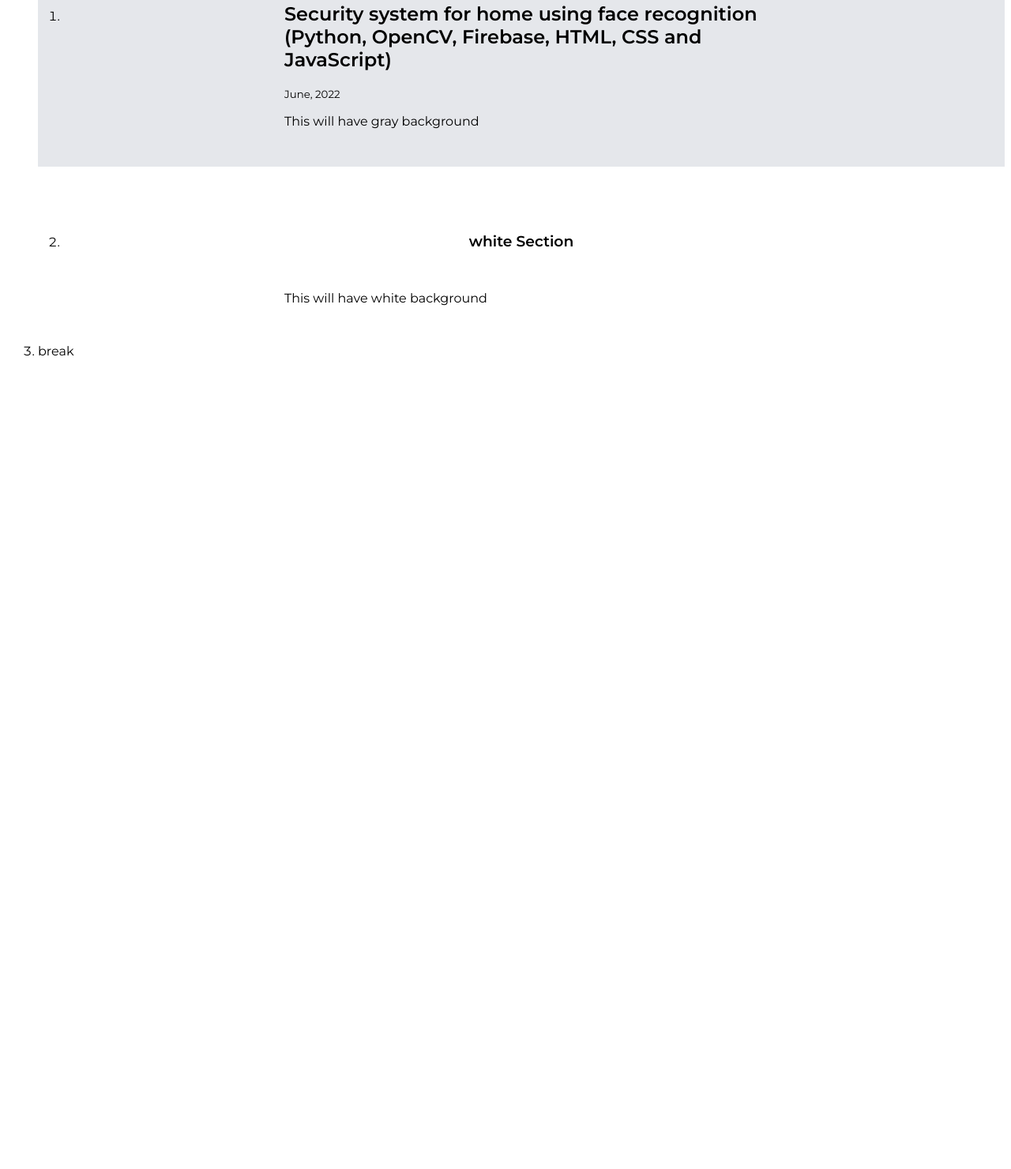
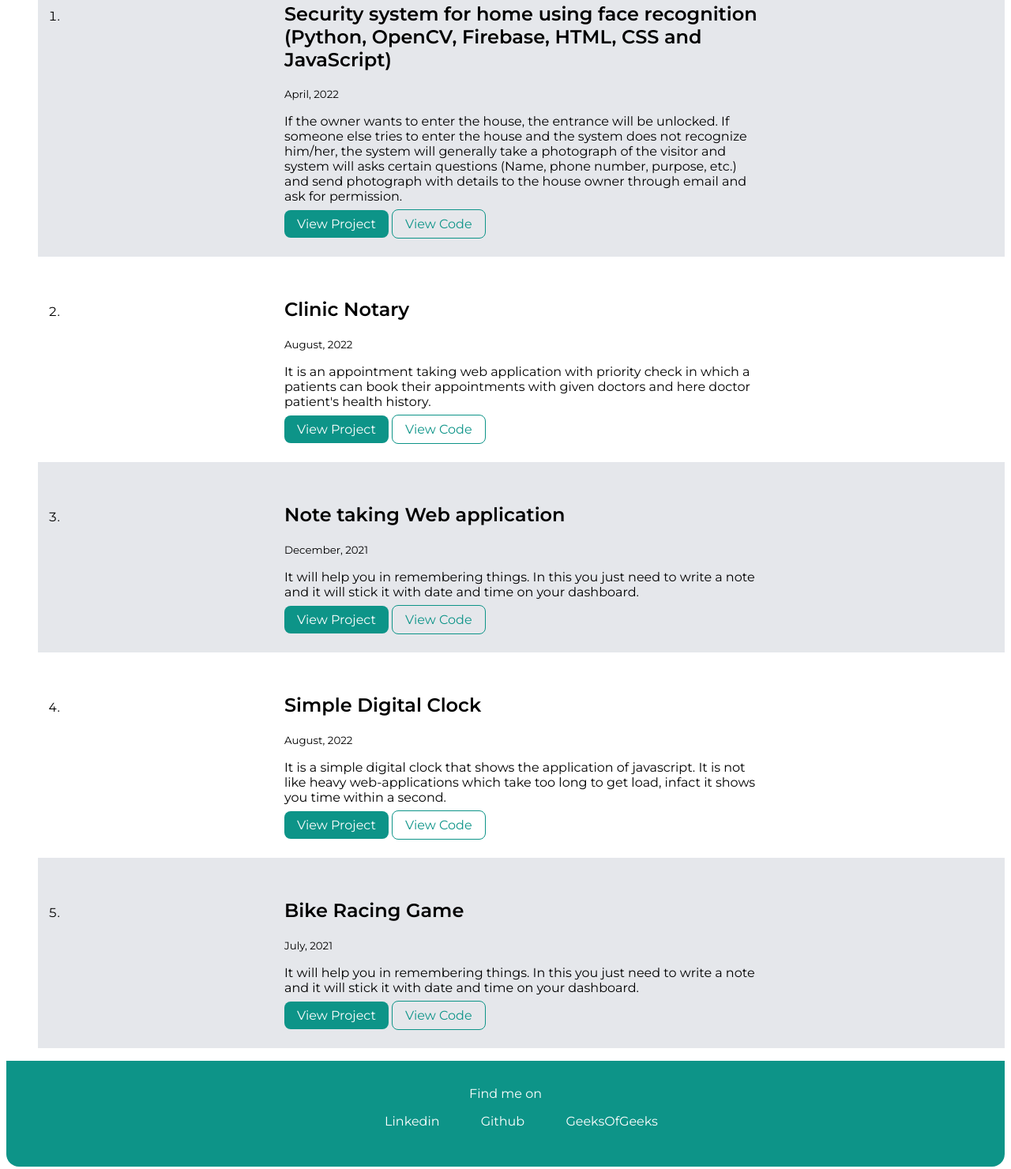
Before and after one commit to AmanChaturvedi24/lestfly, a plain HTML site: page Projects.html in a window 1280 px wide. Shown: the part 616-2096 px from the top of the page at 79% size. Before the commit the page ends 1086 px from the top, so only its background shows below. Drawn offline with Linux system fonts and the light colour scheme.

Commit message:
projects.html completed

```diff
--- a/Projects.html
+++ b/Projects.html
@@ -34,8 +34,16 @@
                 (Python, OpenCV, Firebase, HTML, CSS and
                 JavaScript)
                 </h2>
-                <small>June, 2022</small>
-            <p>This will have gray background </p>
+                <small>April, 2022</small>
+            <p>If the owner wants to enter the house, the entrance will be
+                unlocked. If someone else tries to enter the house and the system
+                does not recognize him/her, the system will generally take a
+                photograph of the visitor and system will asks certain questions
+                (Name, phone number, purpose, etc.) and send photograph with
+                details to the house owner through email and ask for permission.
+            </p>
+            <a class="link primary-link" href="https://drive.google.com/drive/folders/1dQFlZmc9X2u3-TRriEtltJeRgZsJZwyy?usp=sharing">View Project</a>
+            <a class="link secondary-link" href="https://github.com/AmanChaturvedi24/semester4project.github.io.git">View Code</a>
             </div>
             </li>
           </section>
@@ -44,14 +52,70 @@
           <section class="section">
             <li>
             <div class="container container-center">
-              <h3>white Section</h3>
-              <p>This will have white background</p>
+            <h2>Clinic Notary
+                </h2>
+                <small>August, 2022</small>
+            <p>It is an appointment taking web application with priority check in which a patients can book their appointments with given doctors and here doctor patient's health history.
+            </p>
+            <a class="link primary-link" href="https://clinic-notary.netlify.app/">View Project</a>
+            <a class="link secondary-link" href="https://github.com/AmanChaturvedi24/appointment_project.git">View Code</a>
             </div>
             </li>
           </section>
+          <section class="section ow">
+            <li>
+            <div class="container container-center">
+            <h2>Note
+                taking
+                Web application
+                </h2>
+                <small>December, 2021</small>
+            <p>
+                It will help you in remembering things. In this you just need to write a note and it will stick it with date and time on your dashboard.
+            </p>
+            <a class="link primary-link" href="https://amanchaturvedi24.github.io/Notes-Taking-Web_using_JS/">View Project</a>
+            <a class="link secondary-link" href="https://github.com/AmanChaturvedi24/Notes-Taking-Web_using_JS.git">View Code</a>
+            </div>
             </li>
-        <li>break</li>
+          </section>
+          <section class="section">
+            <li>
+            <div class="container container-center">
+            <h2>Simple Digital Clock
+                </h2>
+                <small>August, 2022</small>
+            <p>It is a simple digital clock that shows the application of javascript. It is not like heavy web-applications which take too long to get load, infact it shows you time within a second.
+            </p>
+            <a class="link primary-link" href="https://amanchaturvedi24.github.io/simple_digital_clock/">View Project</a>
+            <a class="link secondary-link" href="https://github.com/AmanChaturvedi24/simple_digital_clock.git">View Code</a>
+            </div>
+            </li>
+          </section>
+          <section class="section ow">
+            <li>
+            <div class="container container-center">
+            <h2>Bike Racing Game
+                </h2>
+                <small>July, 2021</small>
+            <p>
+                It will help you in remembering things. In this you just need to write a note and it will stick it with date and time on your dashboard.
+            </p>
+            <a class="link primary-link" href="https://drive.google.com/file/d/12iRrfvV40rI6PuiQIeD9ALhx8oGMiDKU/view?usp=sharing">View Project</a>
+            <a class="link secondary-link" href="https://github.com/AmanChaturvedi24/bike_racing.git">View Code</a>
+            </div>
+            </li>
+          </section>
       </ol>
+
+      <footer class="footer">
+        <div
+        class="footer-header">Find me on</div>
+        <ul class="social-links list-non-bullet">
+            <li class="list-item-inline"><a class="link" href="https://www.linkedin.com/in/aman-chaturvedi-0509601bb/">Linkedin</a></li>
+            <li class="list-item-inline"><a class="link" href="https://github.com/AmanChaturvedi24">Github</a></li>
+            <li class="list-item-inline"><a class="link" href="https://auth.geeksforgeeks.org/user/amanchaturvedi87/practice/">GeeksOfGeeks</a></li>
+        </ul>
+      </footer>
 
 
 </body>
```
Lines whose indentation alone changed are shown as unchanged.
